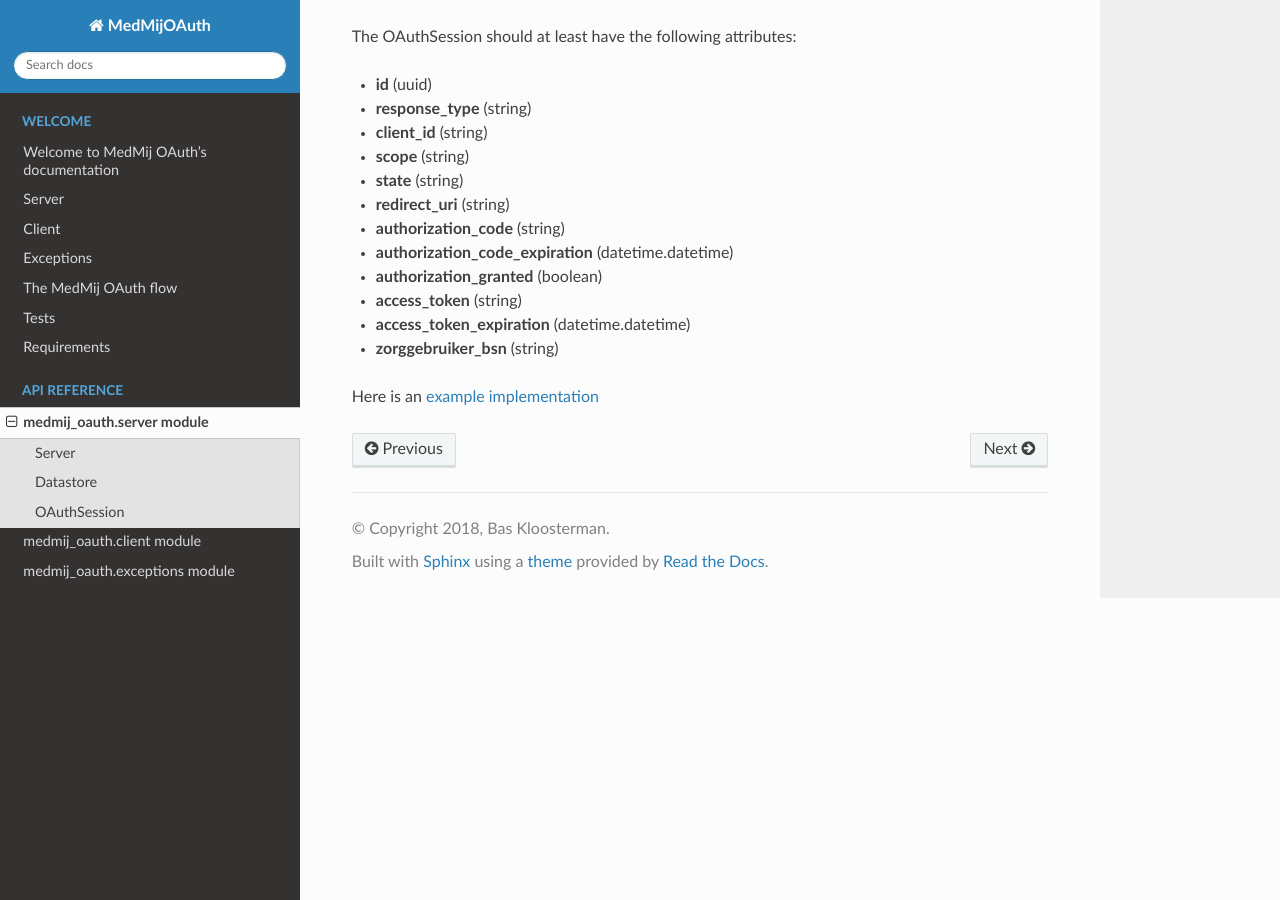
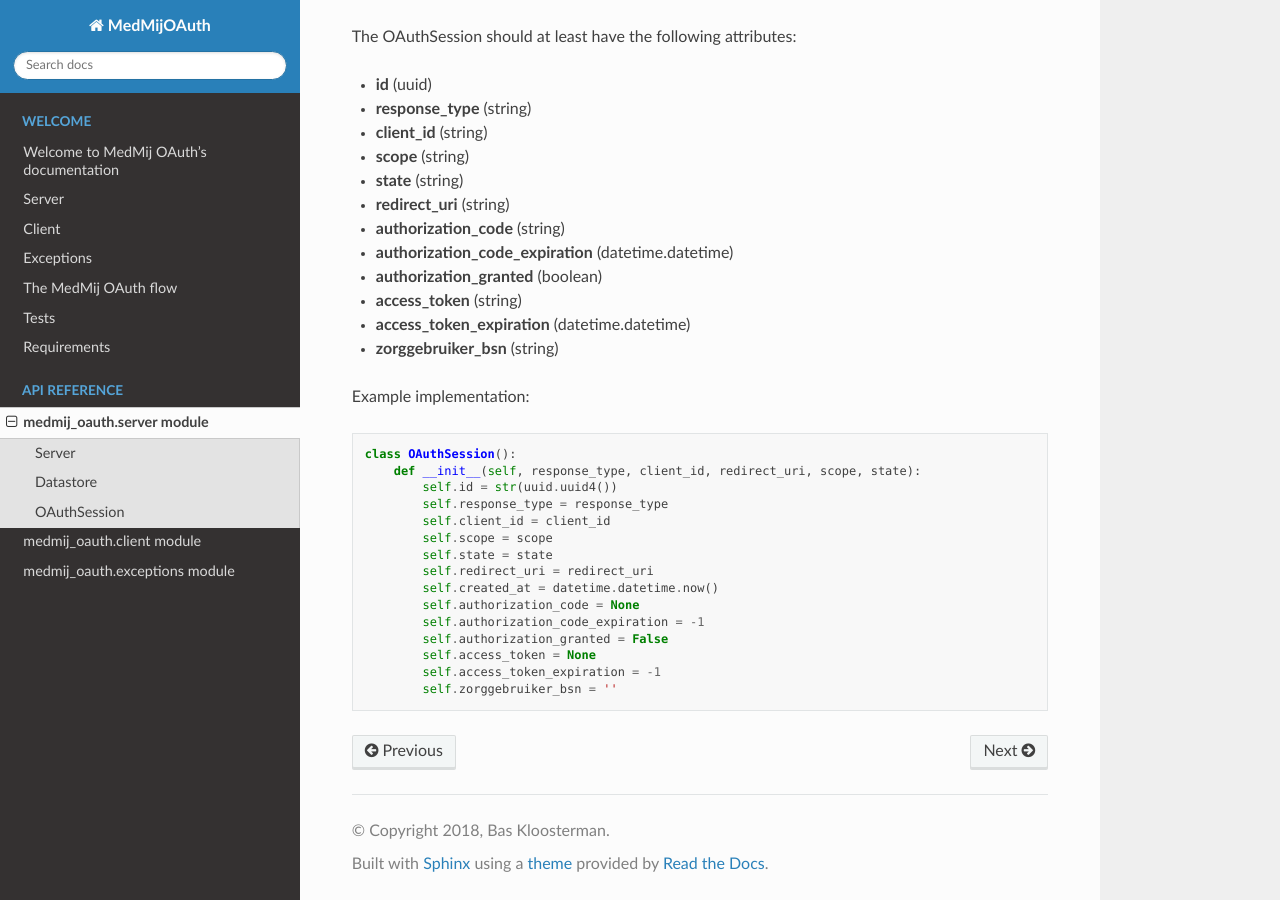
Before and after one commit to GIDSOpenStandaarden/OpenPGO-Medmij-ImplementatieBouwstenen-Python-OAuth, a Sphinx documentation site: the page built from docs/medmij_oauth.server.rst, in a window 1280 px wide and 900 px high, scrolled down 647 px. Built offline with Sphinx 7.4.7 and the Read the Docs theme 2.0.0, drawn with Linux system fonts in a browser that asks for light colours.

Commit message:
Small docs cleanup

```diff
--- a/docs/medmij_oauth.server.rst
+++ b/docs/medmij_oauth.server.rst
@@ -33,4 +33,22 @@
 - **access_token_expiration** (datetime.datetime)
 - **zorggebruiker_bsn** (string)
 
-Here is an `example implementation <_modules/medmij_oauth/server/data_store.html#OAuthSession/>`__
+Example implementation:
+
+.. code:: python
+
+    class OAuthSession():
+        def __init__(self, response_type, client_id, redirect_uri, scope, state):
+            self.id = str(uuid.uuid4())
+            self.response_type = response_type
+            self.client_id = client_id
+            self.scope = scope
+            self.state = state
+            self.redirect_uri = redirect_uri
+            self.created_at = datetime.datetime.now()
+            self.authorization_code = None
+            self.authorization_code_expiration = -1
+            self.authorization_granted = False
+            self.access_token = None
+            self.access_token_expiration = -1
+            self.zorggebruiker_bsn = ''
```
Also changed, not shown: docs/medmij_oauth.client.rst (+14 -1 lines), 3 other files.
